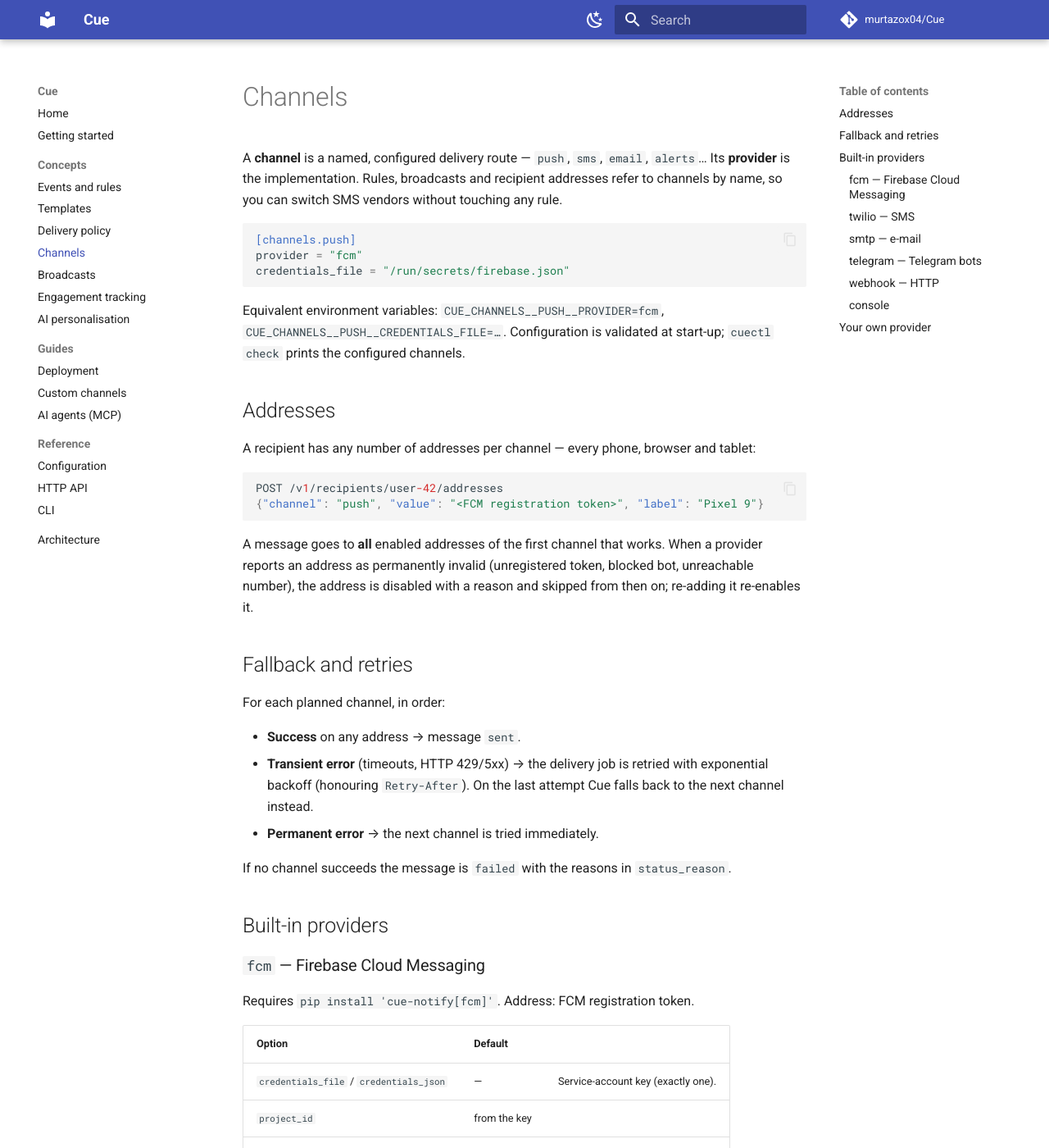
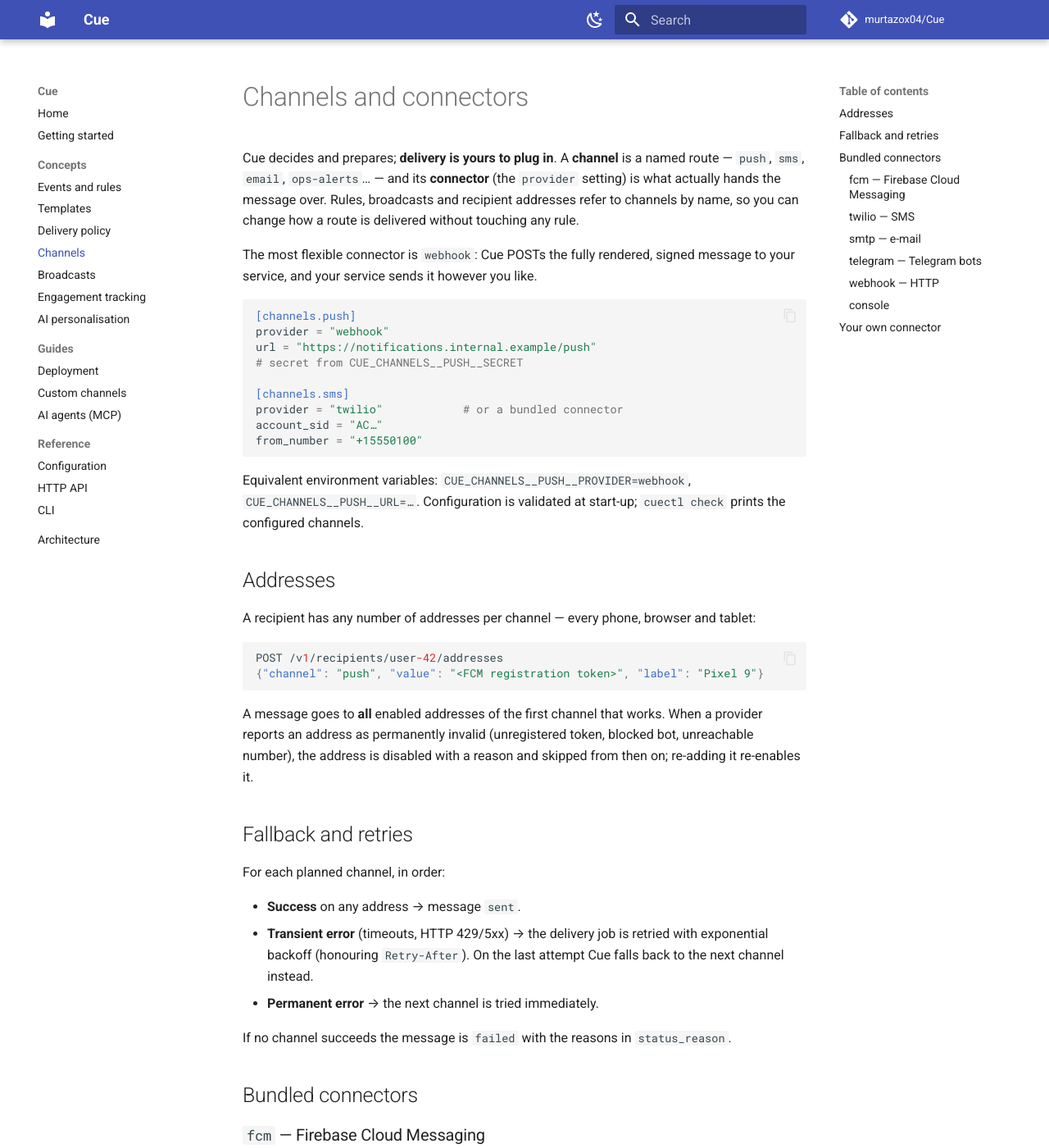
Before and after one commit to murtazox04/Cue, an MkDocs documentation site: the page built from docs/concepts/channels.md, in a window 1280 px wide and 1400 px high. Shown: the whole window at 82% size. Built offline with MkDocs 1.6.1 and Material for MkDocs 9.7.7, drawn with Linux system fonts in a browser that asks for light colours; comment, search, counter and statistics services are not loaded; some of the changed text lies outside the part shown.

Commit message:
Position Cue as a decision engine with pluggable delivery
Cue decides whether, what, when and over which route to notify, then
hands a rendered message to the delivery the operator plugs in. The
README, docs and API descriptions now lead with that: the signed webhook
connector is the primary integration and the provider connectors are
optional.

Also sets the first version to 0.1.0, ships examples/cue.toml (the
ignore rule now only matches the root config file) and frames the
changelog as the first public release.

````diff
--- a/docs/concepts/channels.md
+++ b/docs/concepts/channels.md
@@ -1,17 +1,28 @@
-# Channels
+# Channels and connectors
 
-A **channel** is a named, configured delivery route — `push`, `sms`, `email`, `alerts`…
-Its **provider** is the implementation. Rules, broadcasts and recipient addresses refer
-to channels by name, so you can switch SMS vendors without touching any rule.
+Cue decides and prepares; **delivery is yours to plug in**. A **channel** is a named
+route — `push`, `sms`, `email`, `ops-alerts`… — and its **connector** (the `provider`
+setting) is what actually hands the message over. Rules, broadcasts and recipient
+addresses refer to channels by name, so you can change how a route is delivered without
+touching any rule.
+
+The most flexible connector is `webhook`: Cue POSTs the fully rendered, signed message to
+your service, and your service sends it however you like.
 
 ```toml
 [channels.push]
-provider = "fcm"
-credentials_file = "/run/secrets/firebase.json"
+provider = "webhook"
+url = "https://notifications.internal.example/push"
+# secret from CUE_CHANNELS__PUSH__SECRET
+
+[channels.sms]
+provider = "twilio"            # or a bundled connector
+account_sid = "AC…"
+from_number = "+15550100"
 ```
 
-Equivalent environment variables: `CUE_CHANNELS__PUSH__PROVIDER=fcm`,
-`CUE_CHANNELS__PUSH__CREDENTIALS_FILE=…`. Configuration is validated at start-up;
+Equivalent environment variables: `CUE_CHANNELS__PUSH__PROVIDER=webhook`,
+`CUE_CHANNELS__PUSH__URL=…`. Configuration is validated at start-up;
 `cuectl check` prints the configured channels.
 
 ## Addresses
@@ -40,7 +51,7 @@ For each planned channel, in order:
 
 If no channel succeeds the message is `failed` with the reasons in `status_reason`.
 
-## Built-in providers
+## Bundled connectors
 
 ### `fcm` — Firebase Cloud Messaging
 
@@ -110,6 +121,6 @@ Verify the signature and reject timestamps older than a few minutes.
 
 Logs messages instead of sending them. For development and demos.
 
-## Your own provider
+## Your own connector
 
-Any package can add a provider — see [custom channels](../guides/custom-channels.md).
+Any package can add a connector — see [custom channels](../guides/custom-channels.md).
--- a/mkdocs.yml
+++ b/mkdocs.yml
@@ -1,5 +1,5 @@
 site_name: Cue
-site_description: Self-hosted notification orchestration
+site_description: The right message, at the right moment — a self-hosted notification decision engine
 site_url: https://murtazox04.github.io/Cue/
 repo_url: https://github.com/murtazox04/Cue
 repo_name: murtazox04/Cue
--- a/pyproject.toml
+++ b/pyproject.toml
@@ -5,7 +5,7 @@ build-backend = "hatchling.build"
 [project]
 name = "cue-notify"
 dynamic = ["version"]
-description = "Self-hosted notification orchestration: events in, the right message out — on the right channel, at the right time."
+description = "Notification decision engine: events in, ready-to-send messages out — you plug in the delivery."
 readme = "README.md"
 license = "MIT"
 license-files = ["LICENSE"]
@@ -13,6 +13,9 @@ authors = [{ name = "Murtazo Xurramov" }]
 requires-python = ">=3.12"
 keywords = [
   "notifications",
+  "notification-engine",
+  "rules-engine",
+  "event-driven",
   "push",
   "sms",
   "email",
--- a/src/cue_notify/__init__.py
+++ b/src/cue_notify/__init__.py
@@ -1,3 +1,3 @@
-"""Cue — self-hosted notification orchestration."""
+"""Cue — a self-hosted notification decision engine."""
 
-__version__ = "2.0.0.dev0"
+__version__ = "0.1.0.dev0"
````
Also changed, not shown: CHANGELOG.md (+6 -10 lines), README.md (+79 -47 lines), docs/architecture.md (+1 -1 lines), docs/getting-started.md (+2 -1 lines), docs/guides/deployment.md (+2 -2 lines), docs/index.md (+13 -10 lines), 7 other files.
